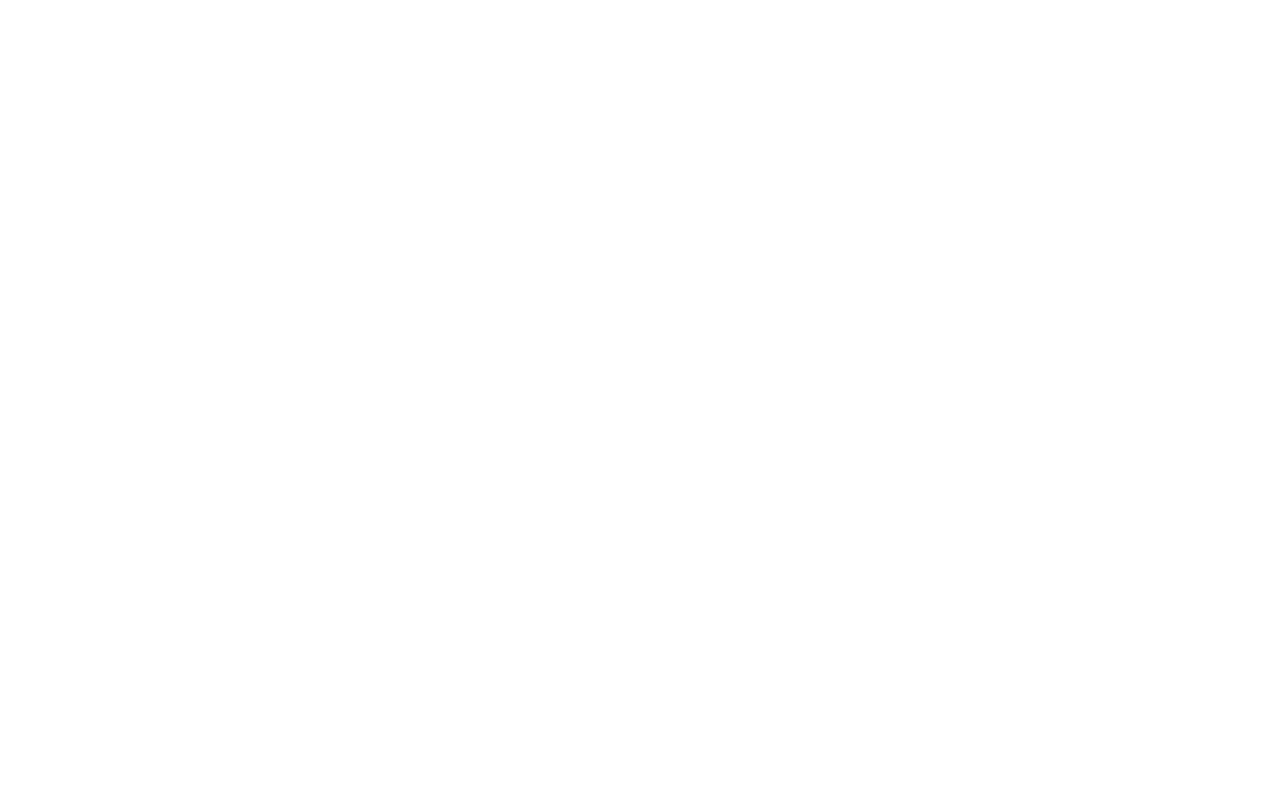
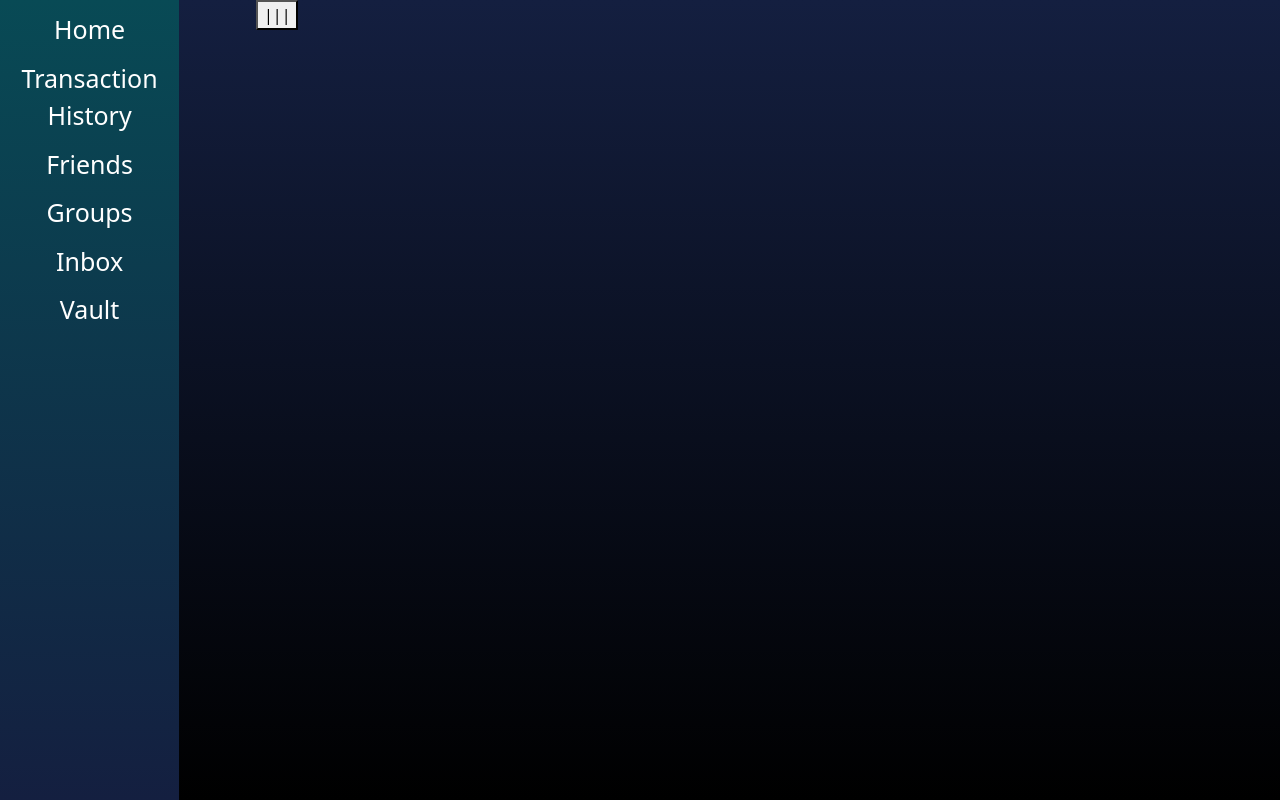
Before and after one commit to not-g2/Expense-Tracker, a React (Create React App) app in the folder frontend/: page /login/1/transactions in a window 1280 px wide. Before the commit this address had no page. Built offline with nearby package versions, Linux system fonts and the light colour scheme.

Commit message:
Added Transaction History section

```diff
--- a/frontend/src/App.js
+++ b/frontend/src/App.js
@@ -4,6 +4,7 @@
 import Pricing from './Pages/Pricing';
 import Dashboard from './Pages/Dashboard';
 import FAQ from './Pages/FAQ'
+import TransactionHistory from './Pages/TransactionHistory';
 
 import {
   BrowserRouter as Router,
@@ -19,6 +20,7 @@
     <div className="App">
       <Routes>
         <Route path='/login/:loginid' element = {<Dashboard />}/>
+        <Route path='/login/:loginid/transactions' element = {<TransactionHistory />}/>
         <Route path='/home' element = {<Home/>}/>
         <Route path='/about' element = {<AboutUs/>}/>
         <Route path='/pricing' element = {<Pricing/>}/>
--- a/frontend/src/Components/NavBar.js
+++ b/frontend/src/Components/NavBar.js
@@ -1,12 +1,24 @@
 import React from 'react'
+import { useNavigate } from 'react-router-dom'
 
 const NavBar = () => {
-  return (
+    const navigate=useNavigate()
+    const GoTransact=()=>{
+      return (
+      navigate('/login/:loginid/transactions')
+      )
+    }
+    const GoDash=()=>{
+      return (
+      navigate('/login/:loginid')
+      )
+    }
+    return (
     <div className='navigation-bar'>
-        <button>
+        <button onClick={GoDash}>
           Home
         </button>
-        <button>
+        <button onClick={GoTransact}>
           Transaction History
         </button>
         <button>
--- /dev/null
+++ b/frontend/src/Components/transactionbody.js
@@ -0,0 +1,13 @@
+import React from "react";
+
+
+const Transactionbody=props=>{
+return (
+    <div>
+      <button  className='buttonn' type="button" onClick={props.nclose1}>|||</button>
+      <h1>History</h1>
+    </div>
+  )
+}
+
+export default Transactionbody
--- /dev/null
+++ b/frontend/src/Pages/TransactionHistory.js
@@ -0,0 +1,23 @@
+import { useState } from "react";
+import React from "react";
+import NavBar from "../Components/NavBar";
+import Transactionbody from "../Components/transactionbody";
+
+const TransactionHistory=()=>{
+  const [togg,setTogg]=useState(true);
+  const toggnav = () => {
+    setTogg((prevTogg) => !prevTogg);
+  };
+    return (
+        <div>
+            <div className='section-20'>
+        {togg && <NavBar />}
+        </div>
+            <div className='section-80'>
+            <Transactionbody nclose1={toggnav}/>
+        </div>
+        </div>
+      )
+}
+
+export default TransactionHistory
```
